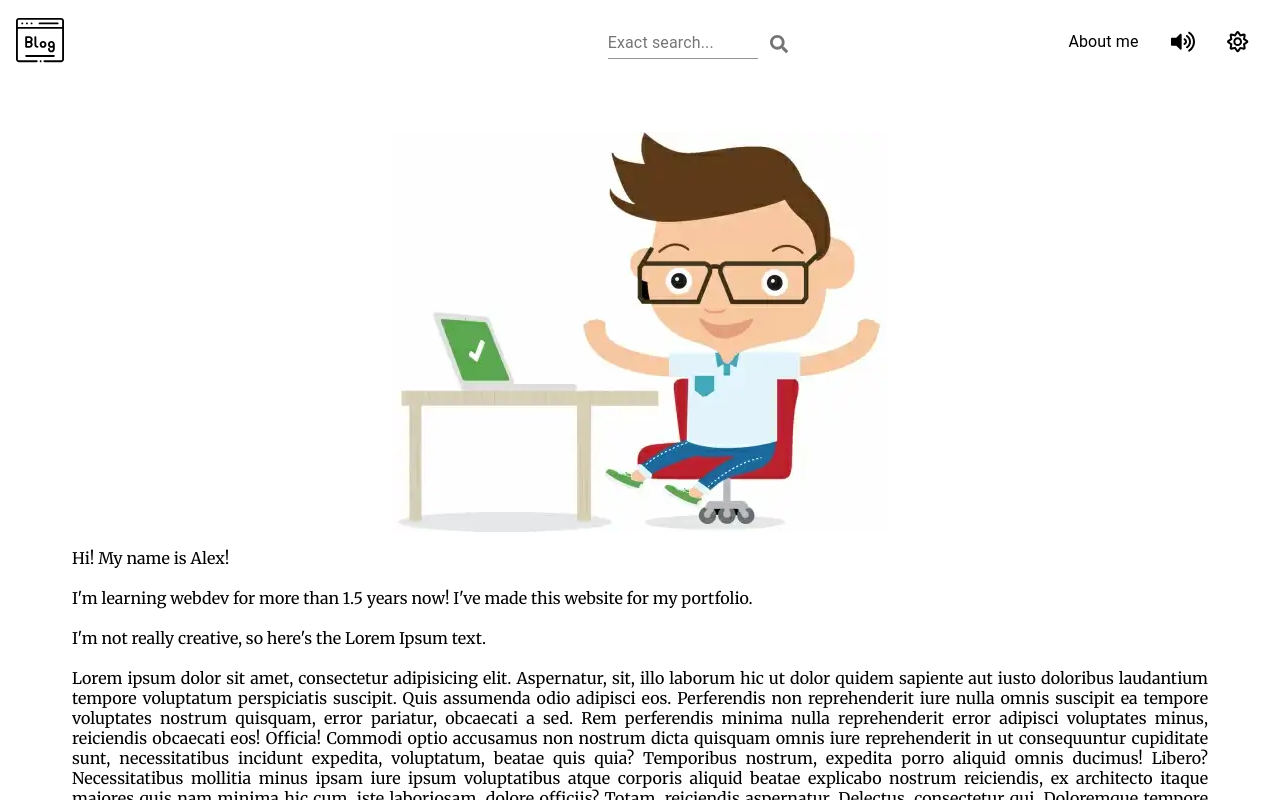
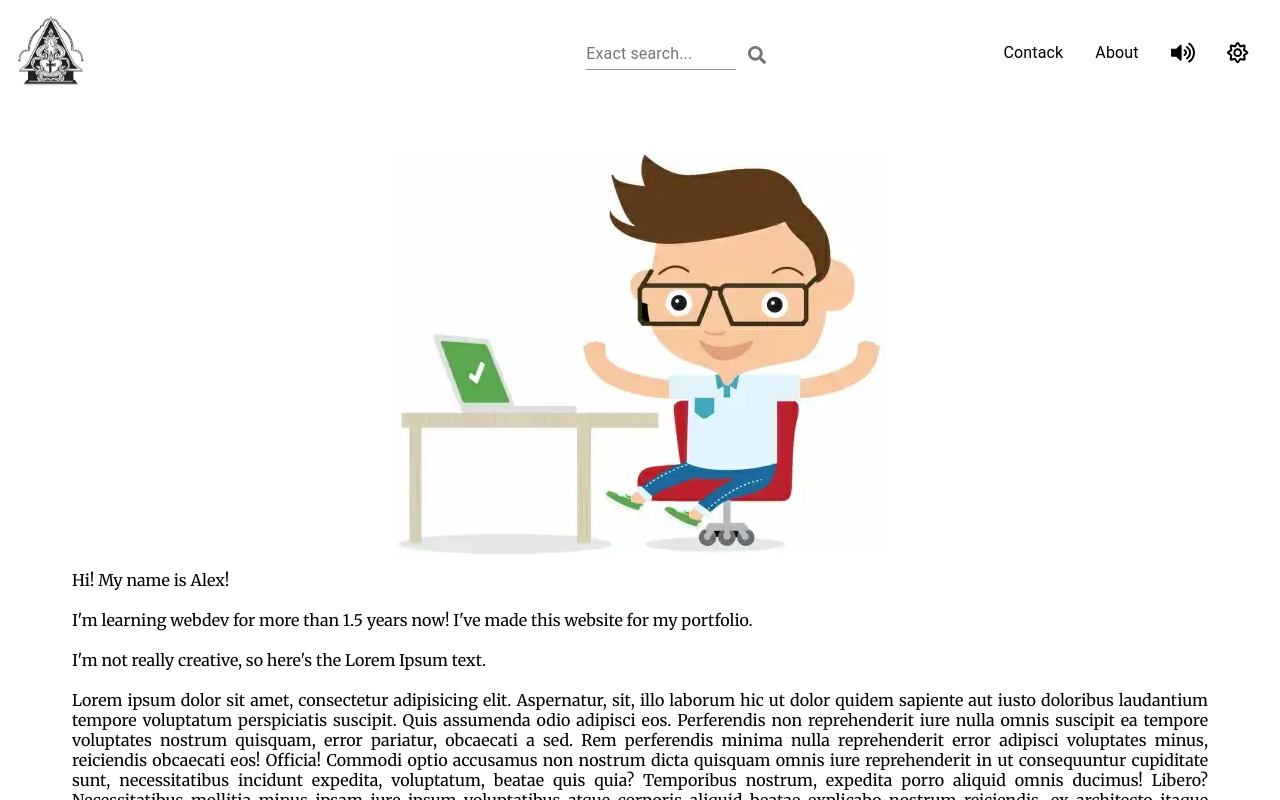
Before and after one commit to Julius-745/gkjwpro, a Next.js app: page /about in a window 1280 px wide. Shown: the top 800 px of the page. Built offline with nearby package versions, Linux system fonts and the light colour scheme; no server answers.

Commit message:
header change

```diff
--- a/components/Header.js
+++ b/components/Header.js
@@ -1,3 +1,4 @@
+import Divider from '@material-ui/core/Divider'
 import styled from 'styled-components'
 import { useState } from 'react'
 import useSWR from 'swr'
@@ -40,7 +41,7 @@ export default function Header({ isDarkModeOn }) {
     </StyledHeader>
   )
 }
-
+{/* <Divider /> */}
 const StyledHeader = styled.header`
   grid-area: 1 / 1 / 2 / 2;
   display: flex;
--- a/components/header/Logo.js
+++ b/components/header/Logo.js
@@ -4,7 +4,7 @@ export default function Logo({ setIsMenuOpen }) {
   return (
     <Link href="/">
       <a onClick={() => setIsMenuOpen(false)}>
-        <img src="/img/logo.svg" alt="website logo" width="48" height="48" className="logo" />
+        <img src="/img/Logo_GKJW.jpg" alt="website logo" width="70" height="70" className="logo" />
       </a>
     </Link>
   )
--- a/components/header/UsualMenu.js
+++ b/components/header/UsualMenu.js
@@ -16,10 +16,17 @@ export default function UsualMenu({ isMenuOpen, setIsMenuOpen, data, error }) {
 
   return (
     <ListUsualMenu component="nav" aria-label="secondary mailbox folders">
+      <Link href="whatsapp.me">
+        <a onClick={() => setIsMenuOpen(false)}>
+          <ListItem button>
+            <ListItemText primary="Contack" />
+          </ListItem>
+        </a>
+      </Link>
       <Link href="/about">
         <a onClick={() => setIsMenuOpen(false)}>
           <ListItem button>
-            <ListItemText primary="About me" />
+            <ListItemText primary="About" />
           </ListItem>
         </a>
       </Link>
```
Also changed, not shown: public/img/Logo_GKJW.jpg (added), 1 other file (tests, documents, lock files or other folders).
